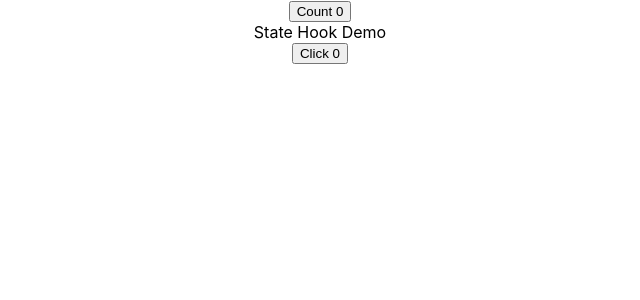
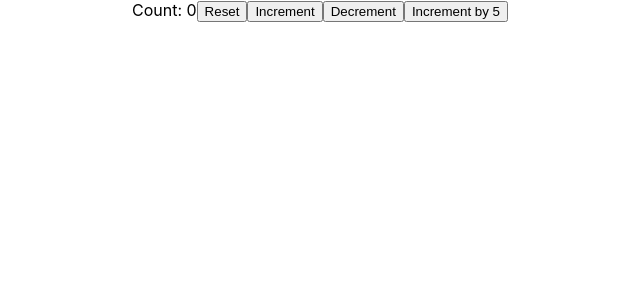
Before and after one commit to surendrayalakala/react-hooks, a React (Create React App) app: page / in a window 1280 px wide. Shown: the top 300 px of the page, without its empty margins (320-960 px from the left). Built offline with nearby package versions, Linux system fonts and the light colour scheme.

Commit message:
state with prev state

```diff
--- a/src/App.js
+++ b/src/App.js
@@ -1,12 +1,14 @@
 import './App.css';
 import ClassCounter from './components/state/ClassCounter';
 import HookCounter from './components/state/HookCounter';
+import HookCounterTwo from './components/state/HookCounterTwo';
 
 function App() {
   return (
     <div className="App">
-      <ClassCounter />
-      <HookCounter />
+      {/* <ClassCounter />
+      <HookCounter /> */}
+      <HookCounterTwo />
     </div>
   );
 }
--- /dev/null
+++ b/src/components/state/HookCounterTwo.js
@@ -0,0 +1,44 @@
+import React, { useState } from "react";
+
+function HookCounterTwo() {
+  const initialCount = 0;
+  const [count, setCount] = useState(initialCount);
+
+  const incrementFive = () => {
+    for (let i = 0; i < 5; i++) {
+      // setCount(count + 1); // it will give you output as 1 not 5
+
+      setCount((prevCount) => prevCount + 1);
+    }
+  };
+
+  return (
+    <div>
+      Count: {count}
+      <button
+        onClick={() => {
+          setCount(initialCount);
+        }}
+      >
+        Reset
+      </button>
+      <button
+        onClick={() => {
+          setCount((prevCount) => prevCount + 1);
+        }}
+      >
+        Increment
+      </button>
+      <button
+        onClick={() => {
+          setCount((prevCount) => prevCount - 1);
+        }}
+      >
+        Decrement
+      </button>
+      <button onClick={incrementFive}>Increment by 5</button>
+    </div>
+  );
+}
+
+export default HookCounterTwo;
```
